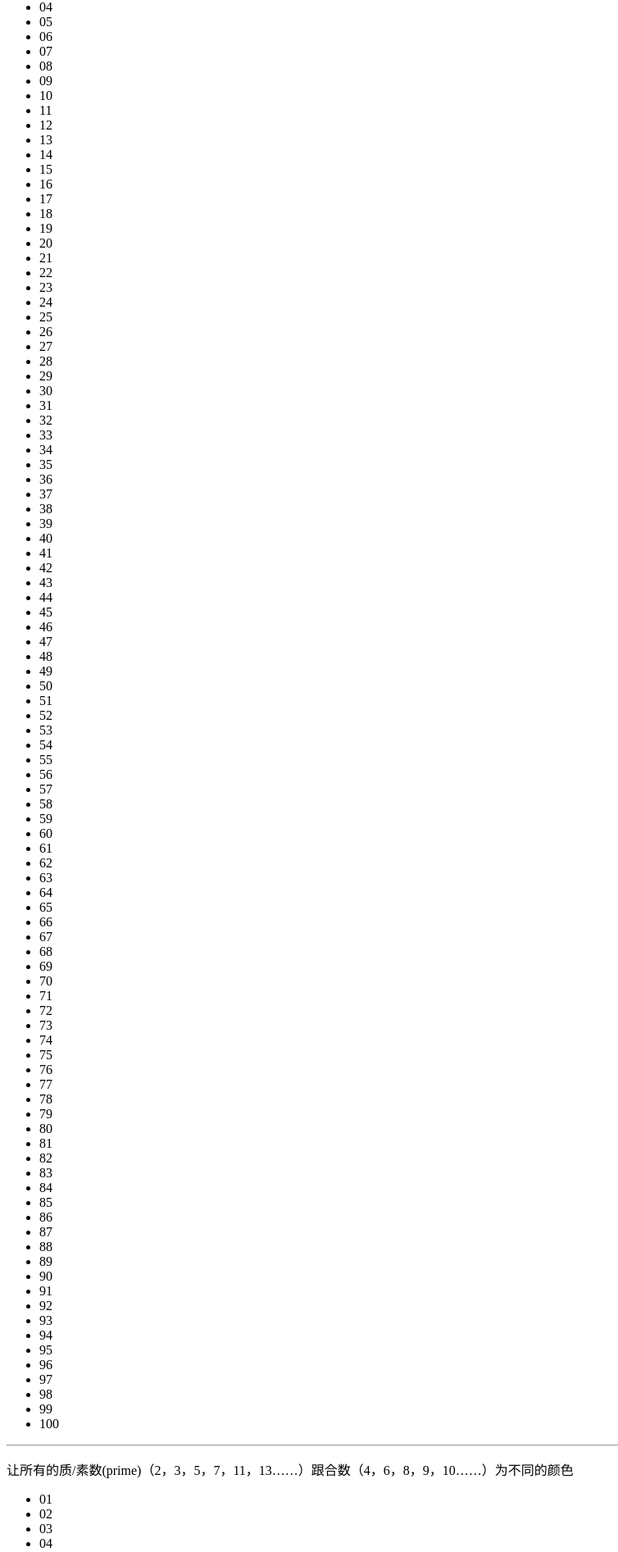
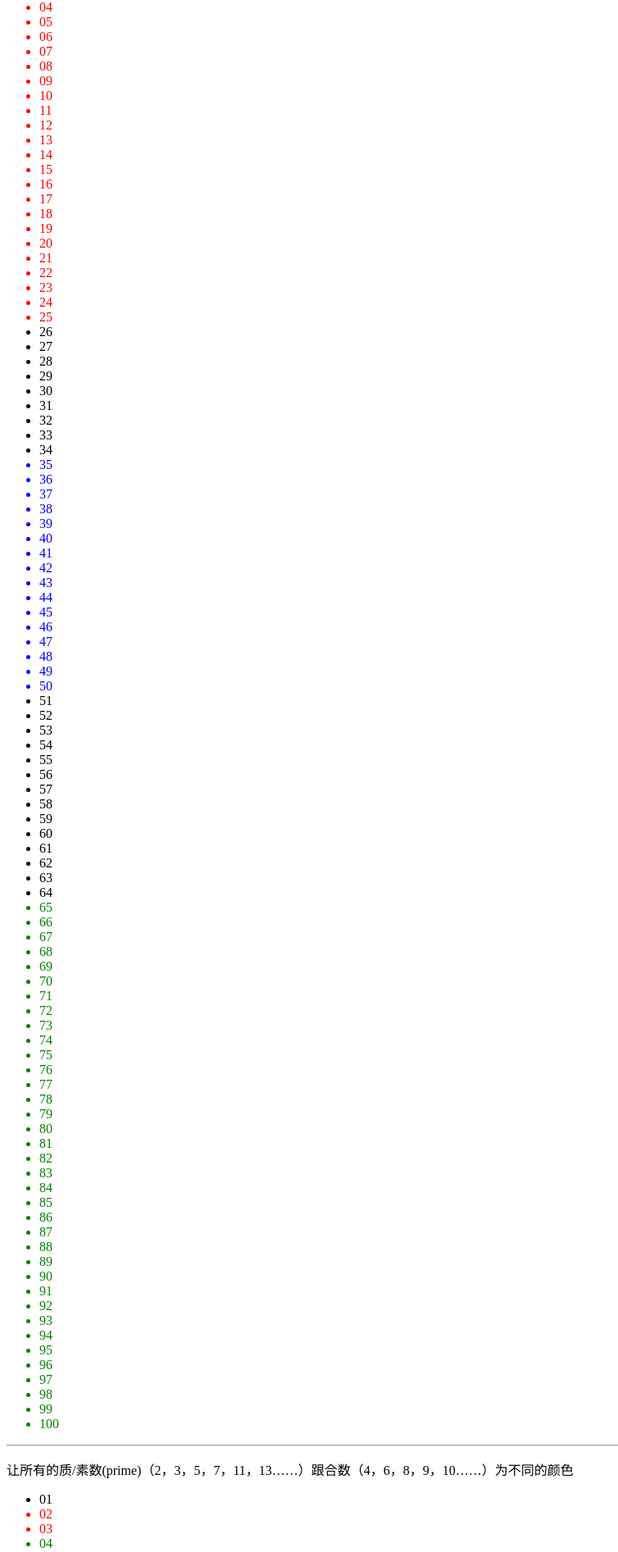
Before and after one commit to BruceZhang-Pro/miao, a plain HTML site: page css-selector-practise.html in a window 1280 px wide. Shown: the part 760-2653 px from the top of the page at 82% size, without its empty margins (0-754 px from the left). Drawn offline with Linux system fonts and the light colour scheme.

Commit message:
完成 parctise

```diff
--- a/css-selector-practise.html
+++ b/css-selector-practise.html
@@ -31,6 +31,30 @@
       }
       [href$="pdf" i] {
         font-size: 30px;
+      }
+      div.a li:nth-child(-1n+7):nth-child(n+4) {
+        color: red;
+      }
+      div.b li:nth-child(-1n+50):nth-child(n+35) {
+        color: blue;
+      }
+      div.b li:nth-child(-1n+25) {
+        color: red;
+      }
+      div.b li:nth-child(n+65) {
+        color: green;
+      }
+      div.prime li:first-child {
+        color:black;
+      }
+      div.prime li {
+        color: red;
+      }
+      div.prime li:nth-child(2n+4),
+      div.prime li:nth-child(3n+6),
+      div.prime li:nth-child(5n+10),
+      div.prime li:nth-child(7n+14) {
+        color: green;
       }
     </style>
   </head>
```
